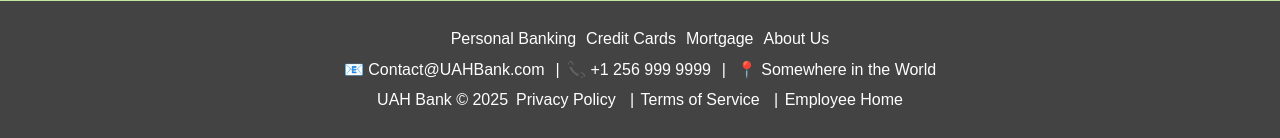
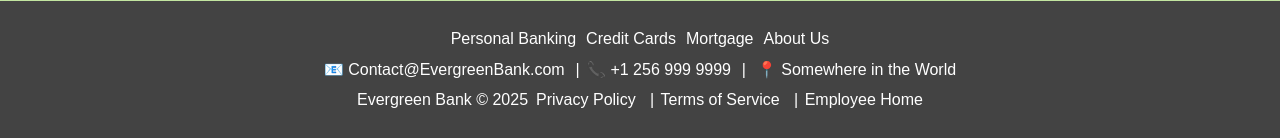
Before and after one commit to bailee1531/CS499-BankManagement, a Flask app: page /about_us in a window 1280 px wide. Shown: the part 1008-1146 px from the top of the page. Run offline with Flask 3, Linux system fonts and the light colour scheme.

Commit message:
Changed footer to say Evergreen Bank instead of UAH Bank

```diff
--- a/app/templates/base.html
+++ b/app/templates/base.html
@@ -115,7 +115,7 @@
         </div>
         <div class="footer__contact">
             <!-- Contact information -->
-            <a href="mailto:Contact@UAHBank.com">📧 Contact@UAHBank.com</a>
+            <a href="mailto:Contact@EvergreenBank.com">📧 Contact@EvergreenBank.com</a>
             <a href="tel:+12569999999">📞 +1 256 999 9999</a>
             <a href="https://maps.google.com?q=Somewhere+in+the+World" target="_blank" rel="noopener">
                 📍 Somewhere in the World
@@ -123,7 +123,7 @@
         </div>
         <div class="footer__bottom">
             <p>
-                <span>UAH Bank &copy; 2025</span>
+                <span>Evergreen Bank &copy; 2025</span>
                 <a href="#">Privacy Policy</a>
                 <a href="{{ url_for('customer.terms_of_service') }}">Terms of Service</a>
                 <a href="{{ url_for('employee_home') }}">Employee Home</a>
```
